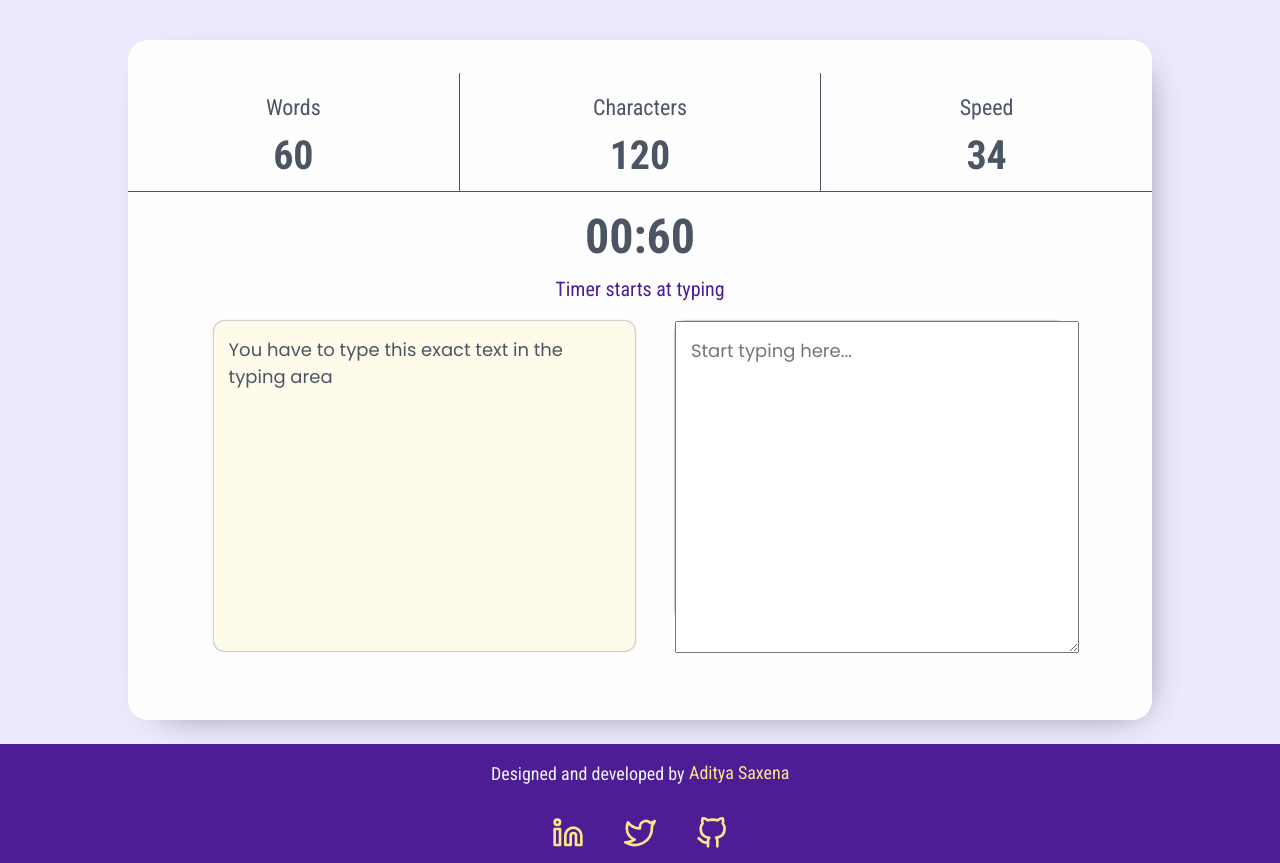
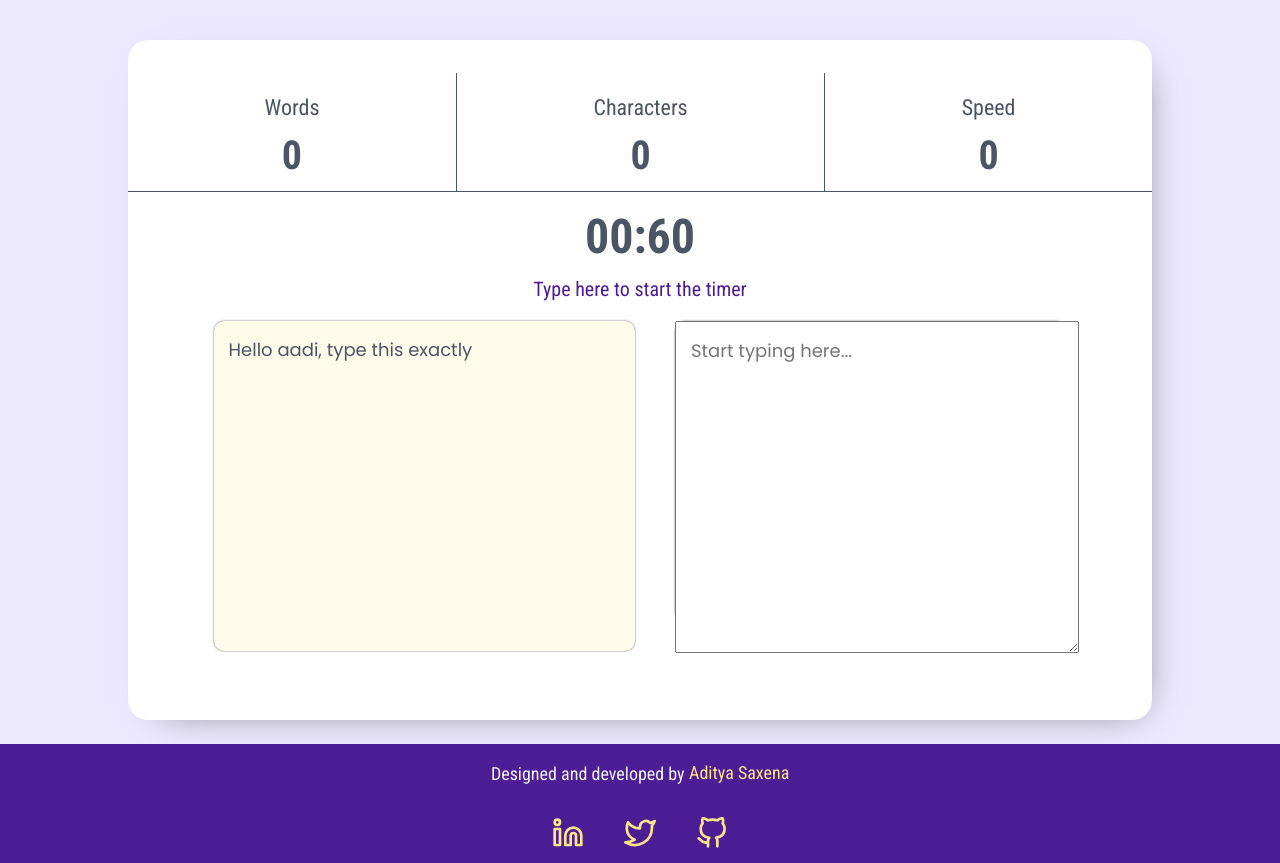
Before and after one commit to asaxena012/swifttype, a React (Create React App) app: page / in a window 1280 px wide. Shown: the part 923-1786 px from the top of the page. Built offline with nearby package versions, Linux system fonts and the light colour scheme; no server answers.

Commit message:
feature: paragraph generating API (metaphorpsum) added inside componentDidMount lifecycle method

```diff
--- a/src/components/App/App.jsx
+++ b/src/components/App/App.jsx
@@ -5,13 +5,42 @@ import Landing from "./../Landing/Landing";
 import Footer from "./../Footer/Footer";
 import ChallengeSection from "./../ChallengeSection/ChallengeSection";
 
+const totalTime = 60;
+
+const paraApiUrl = "http://metaphorpsum.com/paragraphs/1/10";
+fetch(paraApiUrl)
+  .then((response) => response.text())
+  .then((info) => console.log(info));
+
 class App extends React.Component {
+  state = {
+    selectedPara: "Hello aadi, type this exactly",
+    timeRemaining: totalTime,
+    timerStarted: false,
+    words: 0,
+    characters: 0,
+    wpm: 0,
+  };
+
+  componentDidMount() {
+    fetch(paraApiUrl)
+      .then((response) => response.text())
+      .then((data) => this.setState({ selectedPara: data }));
+  }
+
   render() {
     return (
       <div className="app">
         <Nav />
         <Landing />
-        <ChallengeSection characters={120} words={60} wpm={34} />
+        <ChallengeSection
+          selectedPara={this.state.selectedPara}
+          timeRemaining={this.state.timeRemaining}
+          timerStarted={this.state.timerStarted}
+          words={this.state.words}
+          characters={this.state.characters}
+          wpm={this.state.wpm}
+        />
         <Footer />
       </div>
     );
--- a/src/components/ChallengeSection/ChallengeSection.jsx
+++ b/src/components/ChallengeSection/ChallengeSection.jsx
@@ -3,13 +3,27 @@ import TestContainer from "../TestContainer/TestContainer";
 import TryAgain from "../TryAgain/TryAgain";
 import "./ChallengeSection.css";
 
-const ChallengeSection = ({ characters, words, wpm }) => {
+const ChallengeSection = ({
+  selectedPara,
+  timeRemaining,
+  timerStarted,
+  words,
+  characters,
+  wpm,
+}) => {
   return (
     <div className="challenge-section-container">
       <h1 data-aos="fade-down" className="challenge-section-heading">
         Type in to start the test!
       </h1>
-      <TestContainer characters={characters} words={words} wpm={wpm} />
+      <TestContainer
+        selectedPara={selectedPara}
+        timeRemaining={timeRemaining}
+        timerStarted={timerStarted}
+        words={words}
+        characters={characters}
+        wpm={wpm}
+      />
     </div>
   );
 };
--- a/src/components/TestContainer/TestContainer.jsx
+++ b/src/components/TestContainer/TestContainer.jsx
@@ -3,19 +3,30 @@ import TryAgain from "../TryAgain/TryAgain";
 import TypingChallenge from "../TypingChallenge/TypingChallenge";
 import "./TestContainer.css";
 
-const TestContainer = ({ characters, words, wpm }) => {
-  // Conditional Rendering of test container (dummy)
-  const timeRemaining = 30;
-
+const TestContainer = ({
+  selectedPara,
+  timeRemaining,
+  timerStarted,
+  words,
+  characters,
+  wpm,
+}) => {
   return (
     <div className="test-container">
       {timeRemaining > 0 ? (
         <div className="TypingChallengeContainer">
-          <TypingChallenge characters={characters} words={words} wpm={wpm} />
+          <TypingChallenge
+            selectedPara={selectedPara}
+            timeRemaining={timeRemaining}
+            timerStarted={timerStarted}
+            words={words}
+            characters={characters}
+            wpm={wpm}
+          />
         </div>
       ) : (
         <div className="try-again-cont">
-          <TryAgain words={10} characters={60} wpm={34} />
+          <TryAgain words={words} characters={characters} wpm={wpm} />
         </div>
       )}
     </div>
--- a/src/components/Typer/Typer.jsx
+++ b/src/components/Typer/Typer.jsx
@@ -1,12 +1,16 @@
 import React from "react";
 import "./Typer.css";
 
-const Typer = ({ selectedPara }) => {
+const Typer = ({ selectedPara, timeRemaining, timerStarted }) => {
   return (
     <div className="typer-container">
       {/* Timer */}
-      <div className="timer">00:60</div>
-      <div className="timer-text">Timer starts at typing</div>
+      <div className="timer">00:{String(timeRemaining).padStart(2, 0)}</div>
+      <div className="timer-text">
+        {!timerStarted && "Type here to start the timer"}
+      </div>
+
+      {/* Textareas */}
       <div className="textarea-container">
         <div className="textarea textarea-left">{selectedPara}</div>
         <div className="textarea textarea-right">
--- a/src/components/TypingChallenge/TypingChallenge.jsx
+++ b/src/components/TypingChallenge/TypingChallenge.jsx
@@ -3,7 +3,14 @@ import DetailsCard from "../DetailsCard/DetailsCard";
 import "./TypingChallenge.css";
 import Typer from "./../Typer/Typer";
 
-const TypingChallenge = ({ characters, words, wpm }) => {
+const TypingChallenge = ({
+  selectedPara,
+  timeRemaining,
+  timerStarted,
+  words,
+  characters,
+  wpm,
+}) => {
   return (
     <div className="typing-challenge-container">
       {/* Details card * 3 */}
@@ -15,7 +22,11 @@ const TypingChallenge = ({ characters, words, wpm }) => {
 
       {/* Typers */}
       <div className="typer-section-container">
-        <Typer selectedPara="You have to type this exact text in the typing area" />
+        <Typer
+          selectedPara={selectedPara}
+          timeRemaining={timeRemaining}
+          timerStarted={timerStarted}
+        />
       </div>
     </div>
   );
```
